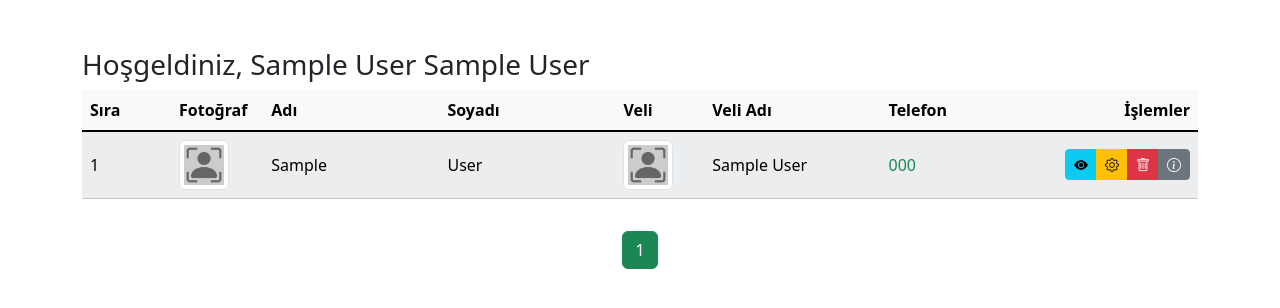
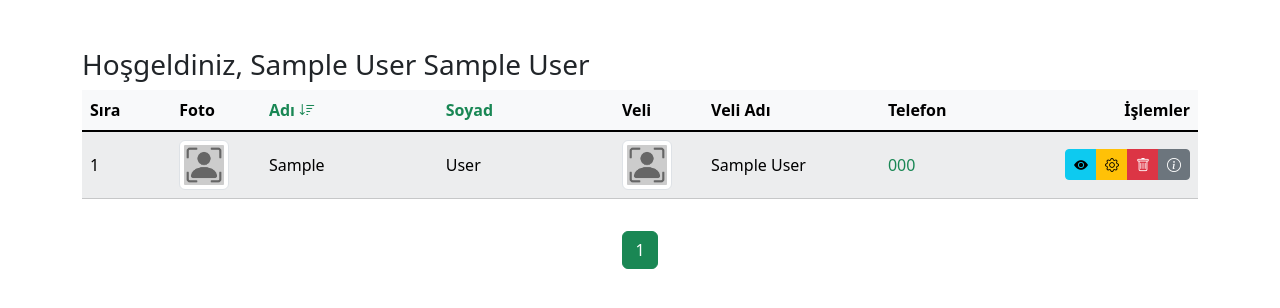
Before and after one commit to mrdicoz/ikihece_OTS_V1, a PHP site: page /pages/dashboard.php in a window 1280 px wide. Shown: the part 165-473 px from the top of the page. Run offline with PHP 8.4, Linux system fonts and the light colour scheme; the visitor is signed in with stand-in values (Sample User, id 1); tables that the repository leaves empty or names only in its code hold one stand-in row (values such as "Sample post"); a stand-in replaces the project's code that opens the database connection; some libraries are stand-ins or nearby versions.

Commit message:
Alfabetik sıralama
öğreci listelemesinde ad ve soyad tablollarına alfabetik sıralama özelliği eklendi

```diff
--- a/pages/dashboard.php
+++ b/pages/dashboard.php
@@ -36,9 +36,17 @@ $total_students = $total_students_row['total'];  // Toplam öğrenci sayısı
 // Toplam sayfa sayısını hesapla
 $total_pages = ceil($total_students / $students_per_page);
 
+// Sıralama için varsayılan değerler
+$sort_field = isset($_GET['sort']) ? $_GET['sort'] : 'first_name';
+$sort_order = isset($_GET['order']) ? $_GET['order'] : 'asc';
+
+// SQL sorgusuna sıralama ekleme
+$sort_query = " ORDER BY $sort_field $sort_order";
+
 // Belirli sayfa için öğrenci kayıtlarını al
 $query = "SELECT id, student_photo, first_name, last_name, guardian_photo, guardian_name, guardian_phone
           FROM students
+          $sort_query
           LIMIT $offset, $students_per_page";
 $result = mysqli_query($baglanti, $query);
 
@@ -67,9 +75,17 @@ function formatPhoneNumberForWhatsApp($phone) {
         <thead>
             <tr>
                 <th class="col-1">Sıra</th> <!-- Sıra numarası için yeni sütun -->
-                <th class="col-1">Fotoğraf</th>
-                <th class="col-2">Adı</th>
-                <th class="col-2">Soyadı</th>
+                <th class="col-1">Foto</th>
+                <th class="col-2">
+                    <a href="dashboard.php?sort=first_name&order=<?php echo $sort_order === 'asc' ? 'desc' : 'asc'; ?>" class="link-success link-underline link-underline-opacity-0">
+                        Adı <?php echo $sort_field === 'first_name' ? ($sort_order === 'asc' ? '<i class="bi bi-sort-down"></i>' : '<i class="bi bi-sort-up"></i>') : ''; ?>
+                    </a>
+                </th>
+                <th class="col-2">
+                    <a href="dashboard.php?sort=last_name&order=<?php echo $sort_order === 'asc' ? 'desc' : 'asc'; ?>" class="link-success link-underline link-underline-opacity-0">
+                        Soyad <?php echo $sort_field === 'last_name' ? ($sort_order === 'asc' ? '<i class="bi bi-sort-down"></i>' : '<i class="bi bi-sort-up"></i>') : ''; ?>
+                    </a>
+                </th>
                 <th class="col-1 d-none d-lg-table-cell">Veli</th>
                 <th class="col-2 d-none d-lg-table-cell">Veli Adı</th>
                 <th class="col-2 d-none d-lg-table-cell">Telefon</th>
```
